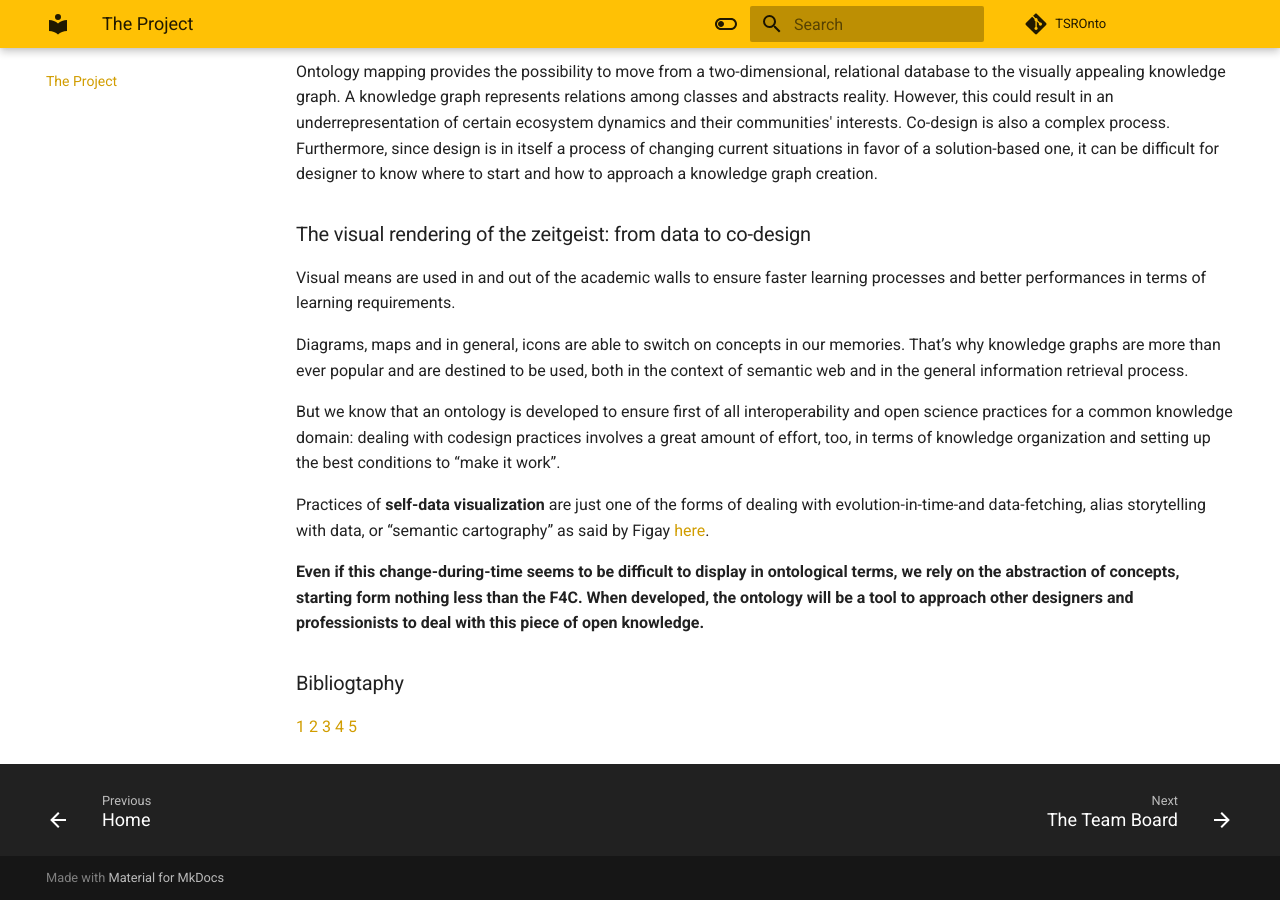
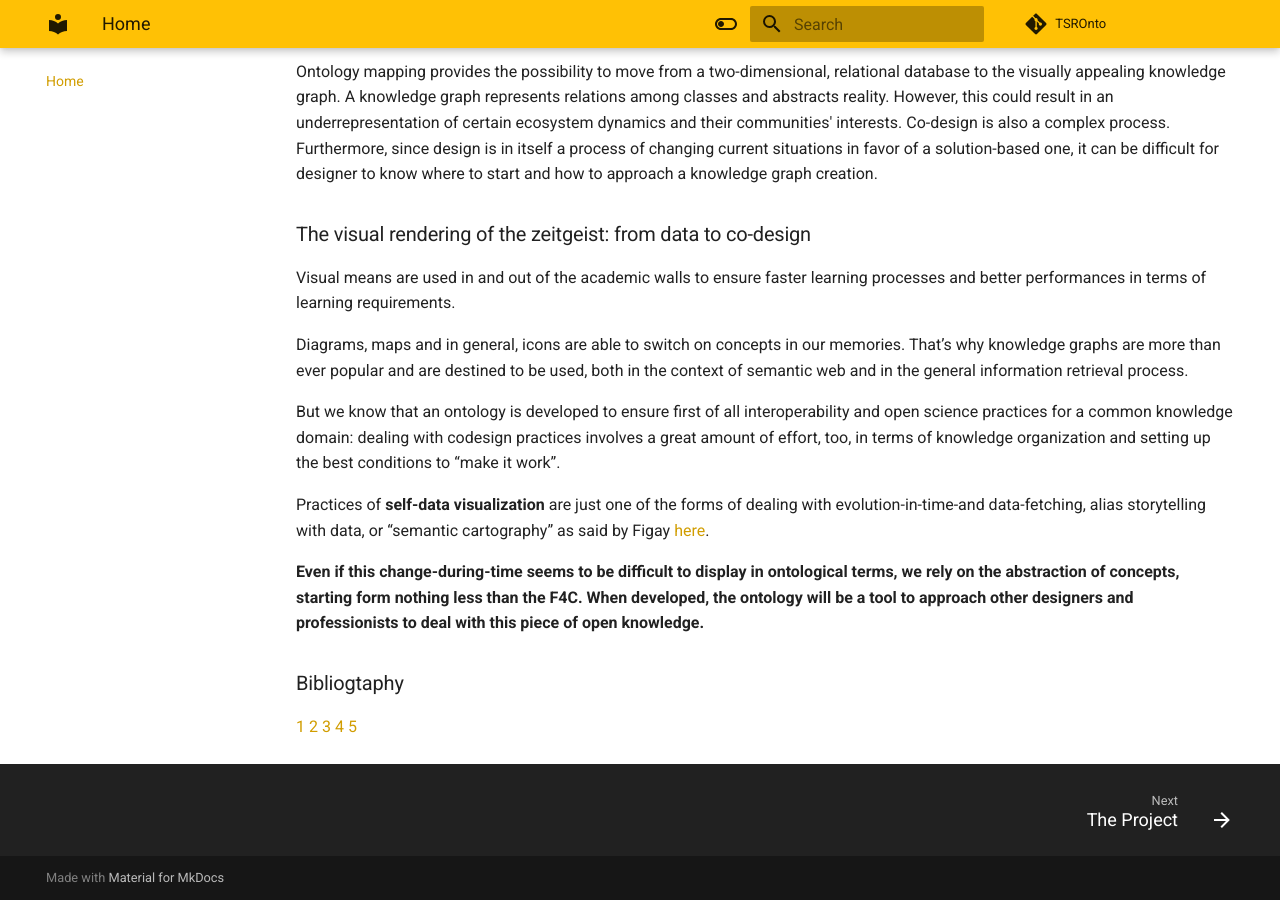
Before and after one commit to TSRProject/TSROnto, an MkDocs documentation site: the page built from docs/index.md, in a window 1280 px wide and 900 px high, scrolled down 2219 px. Built offline with MkDocs 1.6.1 and Material for MkDocs 9.7.7, drawn with Linux system fonts in a browser that asks for light colours; comment, search, counter and statistics services are not loaded; the version menu is left out.

Commit message:
Update mkdocs.yml

```diff
--- a/mkdocs.yml
+++ b/mkdocs.yml
@@ -3,8 +3,8 @@ site_url: https://tsrproject.github.io/TSROnto/
 
 
 nav:
-    - Home: welcome.md
-    - The Project: index.md
+    - Home: index.md
+    - The Project: welcome.md
     - The Team Board: team.md
     - Glossary: gloss.md
     - Bibliography: biblio.md
```
